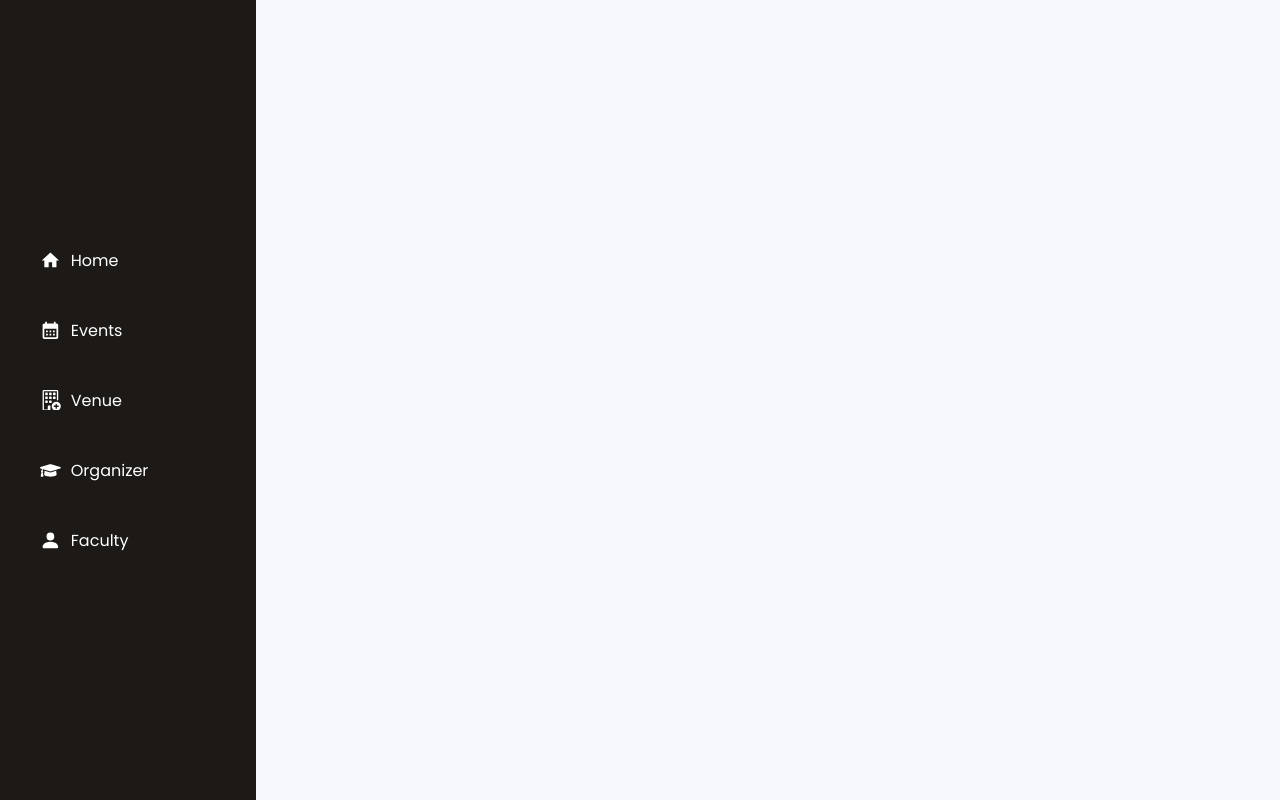
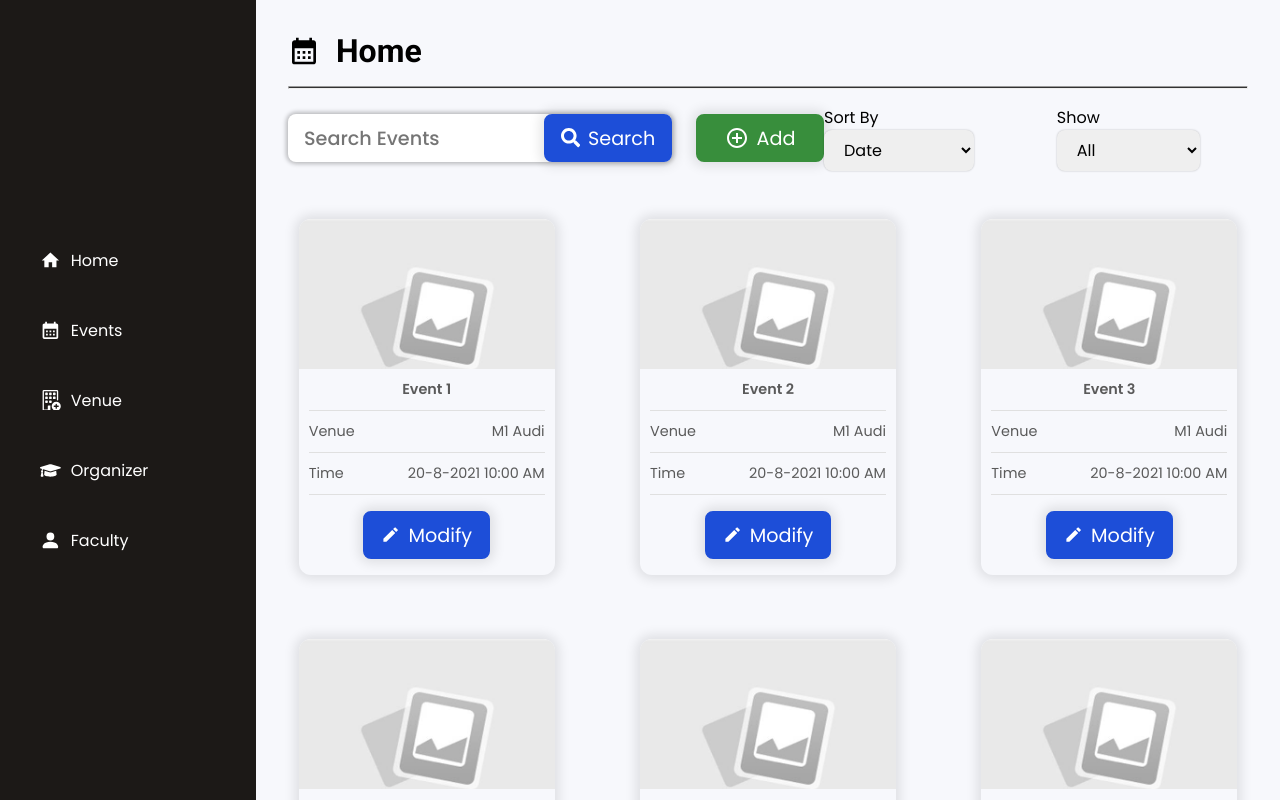
Before and after one commit to mr0weird0guy/KJC-AMS-Dashboard, a React (Vite) app: page / in a window 1280 px wide. Built offline with nearby package versions, Linux system fonts and the light colour scheme.

Commit message:
Completed UI for Home page

```diff
--- a/package.json
+++ b/package.json
@@ -20,6 +20,7 @@
     "react": "^18.2.0",
     "react-dom": "^18.2.0",
     "react-icons": "^4.8.0",
+    "react-paginate": "^8.2.0",
     "react-router-dom": "^6.10.0",
     "react-toastify": "^9.1.2",
     "sass": "^1.60.0",
--- a/src/App.jsx
+++ b/src/App.jsx
@@ -7,6 +7,7 @@ import Events from "./Components/Events/Events"
 import AllEvents from "./Components/Events/All Events/AllEvents"
 import TodayEvents from "./Components/Events/Today Events/TodayEvents"
 import History from "./Components/Events/All Events/History/History"
+import Home from "./Components/Home/Home"
 import Venue from "./Components/Venue/Venue"
 import Organizer from "./Components/Organizer/Organizer"
 import Faculty from "./Components/Faculty/Faculty"
@@ -23,9 +24,10 @@ function App() {
 
       {/* main-container */}
       <div className="right-main-container">
-        {/* Add event */}
+        {/* Home */}
         <Routes>
-          <Route path="addevent" element={<AddEvent />}></Route>
+          <Route path="/" element={<Home />}></Route>
+          <Route path="/home" element={<Home />}></Route>
         </Routes>
 
         {/* Events Listing */}
--- a/src/Components/Card/Card.css
+++ b/src/Components/Card/Card.css
@@ -1,47 +1,13 @@
-@import url("https://fonts.googleapis.com/css2?family=Poppins:wght@100;200;300;400;500;600;700;800&display=swap");
-* {
-  margin: 0px;
-  padding: 0px;
-  box-sizing: border-box;
-  font-family: poppins;
-}
-
-a {
-  text-decoration: none;
-  color: inherit;
-}
-
-.App {
-  display: flex;
-  align-items: center;
-  justify-content: center;
-  flex-wrap: wrap;
-  flex-direction: row;
-  justify-content: left;
-}
-
-.sidebar {
-  height: 100vh;
-  width: 20%;
-}
-
-.right-main-container {
-  height: 100vh;
-  width: 80%;
-}
-
 .card-main-container {
   height: auto;
-  width: 250px;
-  border-radius: 11px;
-  color: #5A5A5A;
+  width: 16rem;
+  color: #5a5a5a;
   overflow: hidden;
-  height: auto;
-  padding-bottom: 20px;
+  border-radius: 0.75rem;
   box-shadow: 0 0 12px 4px rgba(0, 0, 0, 0.1);
 }
 
-.card-main-container:hover{
+.card-main-container:hover {
   color: #000;
 }
 .card-main-container .img-container {
@@ -54,9 +20,9 @@ a {
 }
 .card-main-container .img-container img {
   -o-object-fit: cover;
-     object-fit: cover;
+  object-fit: cover;
   -o-object-position: center;
-     object-position: center;
+  object-position: center;
   width: 100%;
 }
 .card-main-container .card-info-container {
@@ -72,20 +38,22 @@ a {
   justify-content: space-between;
   padding: 10px 0;
   font-size: 0.9rem;
-  border-bottom: 1px solid #E0e0e0;
+  border-bottom: 1px solid #e0e0e0;
 }
 
-.event-name{
+.event-name {
   font-weight: 600;
   width: 100%;
   text-align: center;
   text-transform: capitalize;
 }
 
-.card-main-container .btn-container {
-  margin: 0px 10px;
-}/*# sourceMappingURL=Card.css.map */
+.card-main-container .btn-container button {
+  padding: 0.25rem 1rem;
+  margin: 1rem;
+}
 
+/*
 .button-container .button-icon svg {
   margin-right: 1em;
-}
+} */
--- a/src/Components/Card/EventCard.jsx
+++ b/src/Components/Card/EventCard.jsx
@@ -1,32 +1,34 @@
-import React from "react";
-import "./Card.css";
-import cardImage from "../../assets/card_img.png";
-import Button from "../Common/Button";
-import { useNavigate } from "react-router-dom";
-import { MdEdit } from "react-icons/md";
+import React from "react"
+import "./Card.css"
+import cardImage from "../../assets/card_img.png"
+import Button from "../Common/Button"
+import { useNavigate } from "react-router-dom"
+import { MdEdit } from "react-icons/md"
 
-
-function EventCard({ data , deleteEvent}) {
-  const navigate = useNavigate();
+function EventCard({ data, deleteEvent }) {
+  const navigate = useNavigate()
 
   const convertDate = (startTime) => {
-    const date = new Date(startTime); // divide by 1 billion for seconds, 1 million for nanoseconds
-    const day = date.getDate();
-    const month = date.getMonth()+1;
-    const year = date.getFullYear();
-    const hours = date.getHours();
-    const minutes = date.getMinutes();
-    const timeStr = `${day}-${month}-${year} ${hours % 12 === 0 ? 12 : hours % 12}:${minutes < 10 ? '0' : ''}${minutes} ${hours < 12 ? 'AM' : 'PM'}`;
-    return timeStr;
-  };
+    const date = new Date(startTime) // divide by 1 billion for seconds, 1 million for nanoseconds
+    const day = date.getDate()
+    const month = date.getMonth() + 1
+    const year = date.getFullYear()
+    const hours = date.getHours()
+    const minutes = date.getMinutes()
+    const timeStr = `${day}-${month}-${year} ${hours % 12 === 0 ? 12 : hours % 12}:${
+      minutes < 10 ? "0" : ""
+    }${minutes} ${hours < 12 ? "AM" : "PM"}`
+    return timeStr
+  }
 
   return (
     <div className="card-main-container">
       <div className="img-container">
-        { data.backDrop === null || data.backDrop === ""
-          ? <img src={cardImage} alt="Default Card Image" />
-          : <img src={data.backDrop} alt="test image" />
-        }
+        {data.backDrop === null || data.backDrop === "" ? (
+          <img src={cardImage} alt="Default Card Image" />
+        ) : (
+          <img src={data.backDrop} alt="test image" />
+        )}
       </div>
       <div className="card-info-container">
         <div className="info-common data">
@@ -44,17 +46,25 @@ function EventCard({ data , deleteEvent}) {
 
         <div className="info-common time">
           <p>Time</p>
-          <p>{convertDate(data.startTime) }</p>
+          <p>{convertDate(data.startTime)}</p>
         </div>
       </div>
 
-      <div className="btn-container" style={{display:'flex',justifyContent:"center"}}>
-      {/* icon={{MdEdit}} How to use Icons */}
-        <Button text={"Edit Event"} icon={<MdEdit/>} style={{width:'max-content',marginLeft:'0%'}} btnClass="primary button-icon" action={() => navigate(`/event/${data.id}`)}/>
+      <div
+        className="btn-container"
+        style={{ display: "flex", justifyContent: "center" }}>
+        {/* icon={{MdEdit}} How to use Icons */}
+        <Button
+          text={"Modify"}
+          icon={<MdEdit />}
+          btnStyle={{ width: "100%"}}
+          btnClass="primary"
+          clickHandler={() => navigate(`/event/${data.id}`)}
+        />
         {/* <Button text={"Delete"} style={{width:'max-content',marginLeft:'0%'}} btnClass="primary" action={() => deleteEvent(data.id)}/> */}
       </div>
     </div>
-  );
+  )
 }
 
-export default EventCard;
+export default EventCard
--- /dev/null
+++ b/src/Components/Home/Home.css
@@ -0,0 +1,11 @@
+.home-main  {
+
+}
+
+.events-container {
+    display: flex;
+    flex-wrap: wrap;
+    justify-content: space-around;
+    gap: 4rem;
+    padding: 2rem 0px;
+}
--- /dev/null
+++ b/src/Components/Home/Home.jsx
@@ -0,0 +1,71 @@
+import PageHeader from "../PageHeader/PageHeader"
+import PageControls from "../PageControls/PageControls"
+import DropDown from "../Common/DropDown"
+import EventCard from "../Card/EventCard"
+import { MdCalendarMonth } from "react-icons/md"
+import EventDefaultBG from "../../assets/event-default-bg.jpg"
+// import usePagination from "../../Hooks/usePagination"
+
+import "./Home.css"
+
+const Home = () => {
+  const sortByDropDown = () => (
+    <DropDown
+      name="sort-by"
+      label="Sort By"
+      options={[
+        { name: "Date", value: "date" },
+        { name: "Name", value: "name" },
+        { name: "Department", value: "department" },
+      ]}
+    />
+  )
+
+  const showDropDown = () => (
+    <DropDown
+      name="show"
+      label="Show"
+      options={[
+        { name: "All", value: "all" },
+        { name: "Upcoming", value: "upcoming" },
+        { name: "Past Events", value: "past-events" },
+      ]}
+    />
+  )
+
+  const allEvents = []
+  for (let i = 1; i <= 8; i++) {
+    allEvents.push(<EventCard data={{
+      backDrop: EventDefaultBG,
+      venue: `M1 Audi`,
+      startTime: "2021-08-20T10:00:00.000Z",
+      eventName: `Event ${i}`,
+      id: `af5597c29467a96523a70787c319f4db${i}`,
+    }} />)
+  }
+
+  // const [refreshedItems, Pagination] = usePagination(4, allEvents)
+
+  return (
+    <div className="home-main">
+      <PageHeader title="Home" icon={<MdCalendarMonth />} />
+      <PageControls
+        inputplaceholder="Search Events"
+        dropDowns={[sortByDropDown, showDropDown]}
+      />
+
+      {/* Events container */}
+      <div className="events-container">
+        {/* Refresh Items */}
+        {/* {refreshedItems} */}
+        {allEvents}
+      </div>
+
+      <div className="pagination">
+        {/* <Pagination /> */}
+      </div>
+    </div>
+  )
+}
+
+export default Home
--- a/src/Components/PageControls/PageControls.css
+++ b/src/Components/PageControls/PageControls.css
@@ -1,22 +1,16 @@
 .top-controls-container{
-  width: 75vw;
-  margin: 0px auto;
   display: flex;
   align-items: center;
   justify-content: space-between;
 }
 
-
-.top-controls-container .add-event-btn{
-  width:max-content;
-  margin-top: 0px;
-  height: 3rem;
-  background-color:#388E3C;
-  border: none;
-  border-radius: 8px;
-}
-
 .left-controls{
   display: flex;
   align-items: center;
+  gap: 1.5rem;
 }
+
+.right-controls {
+  display: flex;
+  gap: 1.5rem;
+}
--- a/src/Components/PageControls/PageControls.jsx
+++ b/src/Components/PageControls/PageControls.jsx
@@ -1,35 +1,40 @@
-import React from 'react';
-import InputBox from '../Common/InputBox'
-import Button from '../Common/Button';
+import React from "react"
+import InputBox from "../Common/InputBox"
+import Button from "../Common/Button"
 import "./PageControls.css"
-import { MdSearch,MdAddCircleOutline } from "react-icons/md";
+import { MdAddCircleOutline } from "react-icons/md"
+import { FaSearch } from "react-icons/fa"
 
 export default function PageControls({
   inputplaceholder = "Search",
-  addFunction }) {
+  addFunction = () => {},
+  dropDowns = [],
+}) {
+  const SearchButton = () => <Button text="Search" icon={<FaSearch />} />
+
   return (
     <div className="top-controls-container">
       <div className="left-controls">
-        <InputBox style={{"width":"25vw"}} withButton={false} placeholder={inputplaceholder} buttonIcon={<MdSearch/>} btnText={"Search"} action={(string) => setText(string)} /> {/*click={searchEvent} */}
-        <Button text={"Add"} icon={<MdAddCircleOutline/>} btnClass="add-event-btn" action={() => addFunction}/>
+        <InputBox
+          placeholder={inputplaceholder}
+          Button={SearchButton}
+          style={{ width: "25vw" }}
+        />
+
+        <Button
+          text={"Add"}
+          btnClass="success"
+          action={addFunction} // Fixed your faulty code @Rohan
+          icon={<MdAddCircleOutline style={{ width: "1.5rem", height: "1.5rem" }} />}
+        />
       </div>
+
+      {/* Dropdowns will be placed here */}
       <div className="right-controls">
-        <p>Dropdown </p>
+        {dropDowns.map((DropDown, index) => {
+          return <DropDown key={index} />
+        })}
       </div>
     </div>
   )
 }
-
-// const SearchButton = () => <Button text="Search" icon={<FaSearch />} />
-
-// <Inputbox placeholder="Search Faculty" Button={SearchButton} />
-// <Button
-//   text="Search"
-//   btnClass="success"
-//   icon={<MdAddCircle style={{ height: "1.5rem", width: "1.5rem" }} />}
-// />
-// <Button
-//   text="Search"
-//   btnClass="danger"
-//   icon={<MdDelete style={{ height: "1.5rem", width: "1.5rem" }} />}
-// />
--- a/src/Components/Sidebar/Sidebar.jsx
+++ b/src/Components/Sidebar/Sidebar.jsx
@@ -12,7 +12,7 @@ function Sidebar() {
 
       {/* nav-links-container */}
       <div className="nav-links-container">
-        <NavLink to="/addevent" className="nav-links-common">
+        <NavLink to="/home" className="nav-links-common">
           <MdHome />
           <p>Home</p>
         </NavLink>
```
Also changed, not shown: src/assets/event-default-bg.jpg (added).
